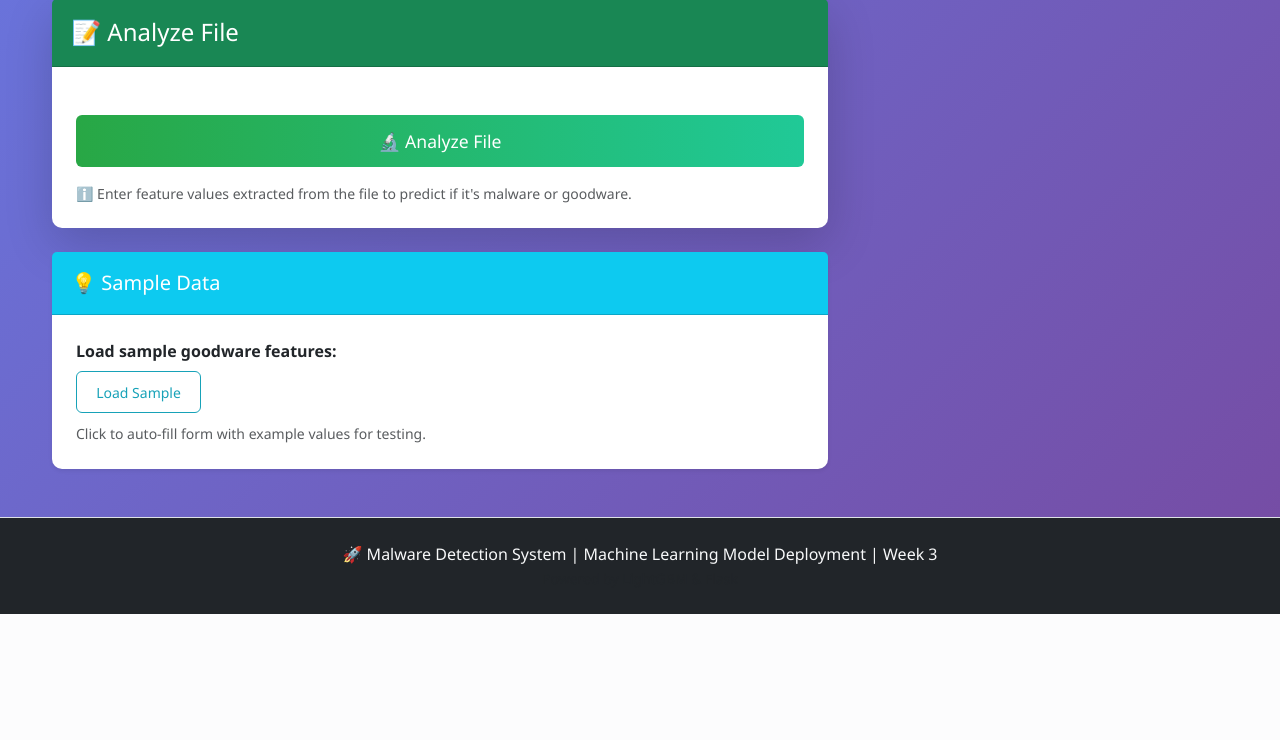
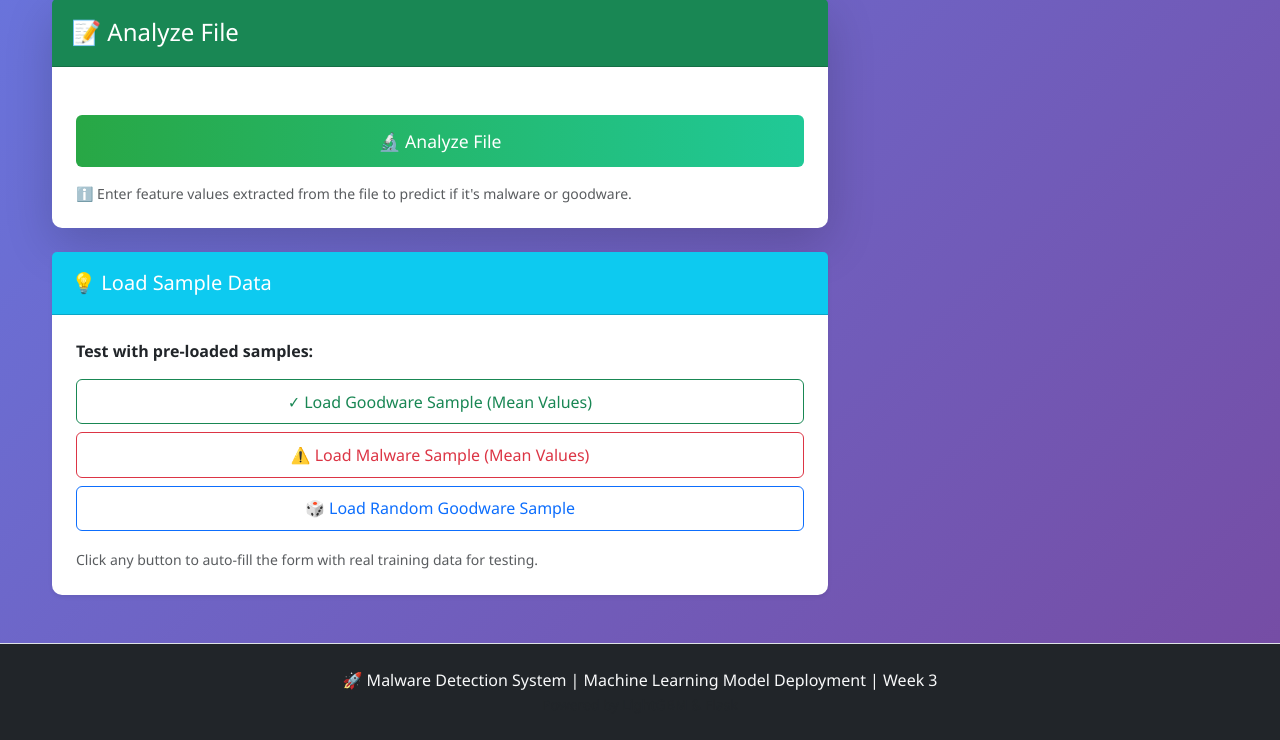
Before and after one commit to Ely-Kagunza/machine-learning, a Flask app: page / in a window 1280 px wide. Shown: the part 529-1269 px from the top of the page. Before the commit the page ends 1143 px from the top, so only its background shows below. Run offline with Flask 3, Linux system fonts and the light colour scheme; data that the repository does not hold is empty; parts of the project's set-up code (start-up, migrations or seed data) failed here and were passed over.

Commit message:
Add all three sample loading options: goodware mean, malware mean, and random goodware with real training data

```diff
--- a/Project/app/app.py
+++ b/Project/app/app.py
@@ -10,6 +10,7 @@ import pandas as pd
 from pathlib import Path
 from flask import Flask, render_template, request, jsonify
 from sklearn.preprocessing import StandardScaler, LabelEncoder
+import random
 
 # ============================================================================
 # CONFIGURATION
@@ -63,6 +64,51 @@ def load_model_and_preprocessor():
 
 # Load on app startup
 load_model_and_preprocessor()
+
+# ============================================================================
+# SAMPLE DATA FUNCTIONS
+# ============================================================================
+def load_sample_data_from_file(sample_type='goodware'):
+    """
+    Load real sample data from training set
+
+    Args:
+        sample_type: 'goodware' (mean), 'malware' (mean), or 'random' (random goodware)
+
+    Returns:
+        Dictionary with feature values
+    """
+    try:
+        X_train = pd.read_csv(DATA_PATH / 'X_train_processed.csv')
+        y_train = pd.read_csv(DATA_PATH / 'y_train_processed.csv').squeeze()
+
+        if sample_type == 'goodware':
+            # Mean values of goodware (class 0)
+            goodware_samples = X_train[y_train == 0]
+            sample = goodware_samples.mean().to_dict()
+            sample_name = "Mean Goodware Sample"
+
+        elif sample_type == 'malware':
+            # Mean values of malware (class 1)
+            malware_samples = X_train[y_train == 1]
+            sample = malware_samples.mean().to_dict()
+            sample_name = "Mean Malware Sample"
+
+        elif sample_type == 'random':
+            # Random goodware sample
+            goodware_indices = y_train[y_train == 0].index.tolist()
+            random_idx = random.choice(goodware_indices)
+            sample = X_train.loc[random_idx].to_dict()
+            sample_name = f"Random Goodware Sample #{random_idx}"
+
+        return {
+            'sample': {k: float(v) for k, v in sample.items()},
+            'sample_name': sample_name,
+            'features': len(sample)
+        }
+
+    except Exception as e:
+        return {'error': f'Error loading sample data: {str(e)}'}
 
 # ============================================================================
 # HELPER FUNCTIONS
@@ -182,6 +228,22 @@ def get_features():
         'all_features': FEATURE_NAMES
     }), 200
 
+@app.route('/api/sample/<sample_type>', methods=['GET'])
+def get_sample(sample_type):
+    """
+    Get sample data for testing
+    sample_type: goodware, malware, or random
+    """
+    if sample_type not in ['goodware', 'malware', 'random']:
+        return jsonify({'error': 'Invalid sample type. Use: goodware, malware, or random'}), 400
+
+    result = load_sample_data_from_file(sample_type)
+
+    if 'error' in result:
+        return jsonify(result), 500
+
+    return jsonify(result), 200
+
 @app.route('/api/model-info', methods=['GET'])
 def model_info():
     """Get model information"""
--- a/Project/app/static/app.js
+++ b/Project/app/static/app.js
@@ -4,34 +4,6 @@
 let features = [];
 let numericFeatures = [];
 let categoricalFeatures = [];
-
-// Sample data for testing
-const SAMPLE_GOODWARE = {
-    'API_Count': 145,
-    'String_Count': 89,
-    'Entropy': 6.2,
-    'Legitimate_API': 1,
-    'Suspicious_String': 0,
-    'Packed': 0,
-    'Debug_Info': 1,
-    'Import_Table': 1,
-    'Export_Table': 0,
-    'Resource_Section': 1,
-    'Text_Section': 1,
-    'Data_Section': 1,
-    'Section_Count': 5,
-    'Virtual_Size': 245760,
-    'Raw_Size': 258048,
-    'Timestamp': 1356998400,
-    'Machine_Type': 332,
-    'Subsystem': 3,
-    'Characteristics': 258,
-    'Header_Size': 512,
-    'Code_Section_Entropy': 5.8,
-    'Data_Section_Entropy': 4.2,
-    'Imported_DLLs': 8,
-    'Exported_Functions': 0
-};
 
 // Initialize on page load
 document.addEventListener('DOMContentLoaded', function() {
@@ -42,7 +14,9 @@ document.addEventListener('DOMContentLoaded', function() {
 
     // Attach event listeners
     document.getElementById('prediction-form').addEventListener('submit', handlePrediction);
-    document.getElementById('load-sample-btn').addEventListener('click', loadSampleData);
+    document.getElementById('load-goodware-btn').addEventListener('click', () => loadSampleData('goodware'));
+    document.getElementById('load-malware-btn').addEventListener('click', () => loadSampleData('malware'));
+    document.getElementById('load-random-btn').addEventListener('click', () => loadSampleData('random'));
 });
 
 // Fetch features from API
@@ -232,17 +206,48 @@ function displayResult(result) {
 }
 
 // Load sample data
-function loadSampleData() {
-    console.log('Loading sample goodware data...');
+function loadSampleData(sampleType) {
+    console.log(`Loading ${sampleType} sample data...`);
 
-    for (let [key, value] of Object.entries(SAMPLE_GOODWARE)) {
-        const element = document.getElementById(key);
-        if (element) {
-            element.value = value;
-        }
-    }
+    // Show loading state
+    const btn = document.getElementById(`load-${sampleType}-btn`);
+    const originalText = btn.innerHTML;
+    btn.disabled = true;
+    btn.innerHTML = '<span class="spinner-border spinner-border-sm me-2"></span>Loading...';
 
-    showAlert('✓ Sample goodware data loaded', 'info');
+    // Fetch sample data from API
+    fetch(`/api/sample/${sampleType}`)
+        .then(response => {
+            if (!response.ok) {
+                return response.json().then(data => {
+                    throw new Error(data.error || 'Failed to load sample');
+                });
+            }
+            return response.json();
+        })
+        .then(result => {
+            console.log('Sample data loaded:', result);
+
+            // Fill form with sample data
+            const sample = result.sample;
+            for (let [key, value] of Object.entries(sample)) {
+                const element = document.getElementById(key);
+                if (element) {
+                    element.value = value;
+                }
+            }
+
+            // Show success message with sample name
+            showAlert(`✓ ${result.sample_name} loaded (${result.features} features)`, 'success');
+        })
+        .catch(error => {
+            console.error('Error loading sample:', error);
+            showAlert(`❌ ${error.message}`, 'danger');
+        })
+        .finally(() => {
+            btn.disabled = false;
+            btn.innerHTML = originalText;
+        });
 }
 
 // Show alert message
--- a/Project/app/templates/index.html
+++ b/Project/app/templates/index.html
@@ -82,15 +82,23 @@
                 <!-- Sample Data Section -->
                 <div class="card mt-4 shadow-sm">
                     <div class="card-header bg-info text-white">
-                        <h5 class="mb-0">💡 Sample Data</h5>
+                        <h5 class="mb-0">💡 Load Sample Data</h5>
                     </div>
                     <div class="card-body">
-                        <p class="mb-2"><strong>Load sample goodware features:</strong></p>
-                        <button type="button" class="btn btn-sm btn-outline-info" id="load-sample-btn">
-                            Load Sample
-                        </button>
-                        <p class="text-muted mt-2 mb-0">
-                            <small>Click to auto-fill form with example values for testing.</small>
+                        <p class="mb-3"><strong>Test with pre-loaded samples:</strong></p>
+                        <div class="d-grid gap-2">
+                            <button type="button" class="btn btn-outline-success" id="load-goodware-btn">
+                                ✓ Load Goodware Sample (Mean Values)
+                            </button>
+                            <button type="button" class="btn btn-outline-danger" id="load-malware-btn">
+                                ⚠️ Load Malware Sample (Mean Values)
+                            </button>
+                            <button type="button" class="btn btn-outline-primary" id="load-random-btn">
+                                🎲 Load Random Goodware Sample
+                            </button>
+                        </div>
+                        <p class="text-muted mt-3 mb-0">
+                            <small>Click any button to auto-fill the form with real training data for testing.</small>
                         </p>
                     </div>
                 </div>
```
